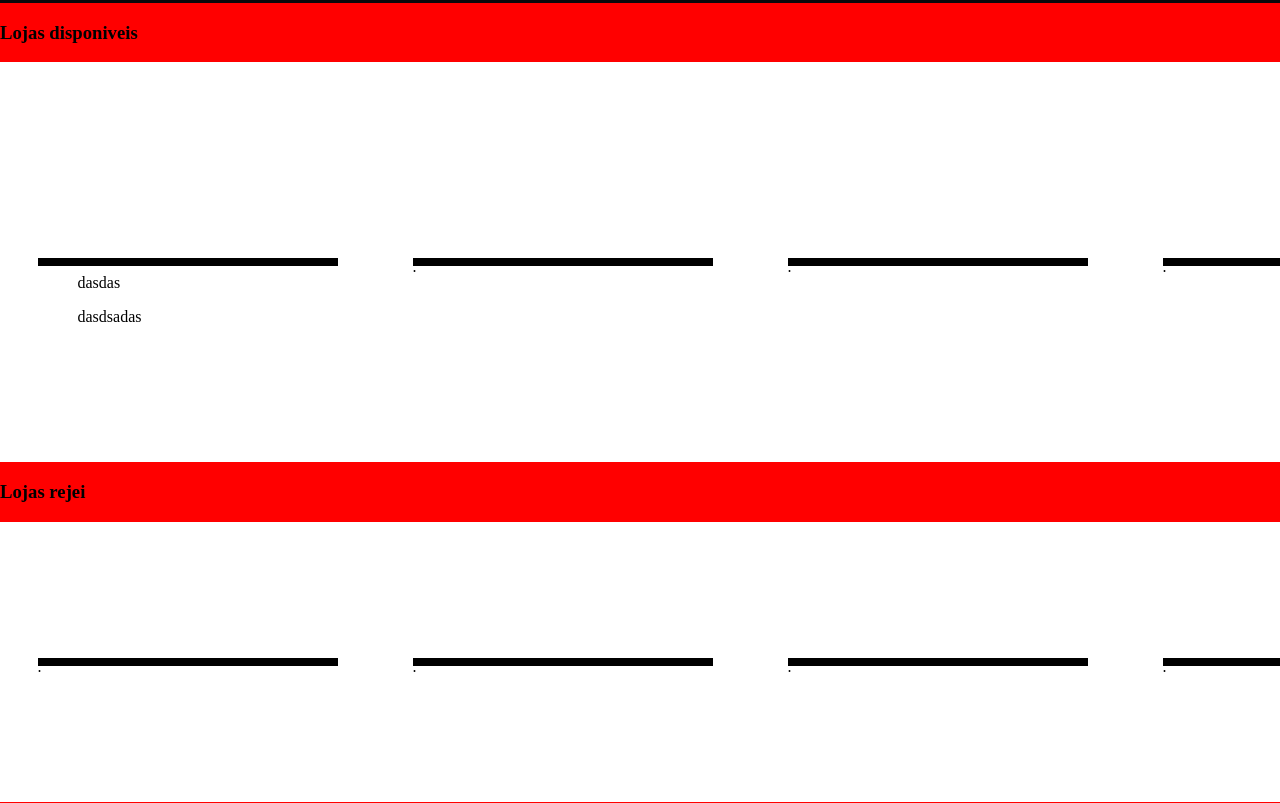
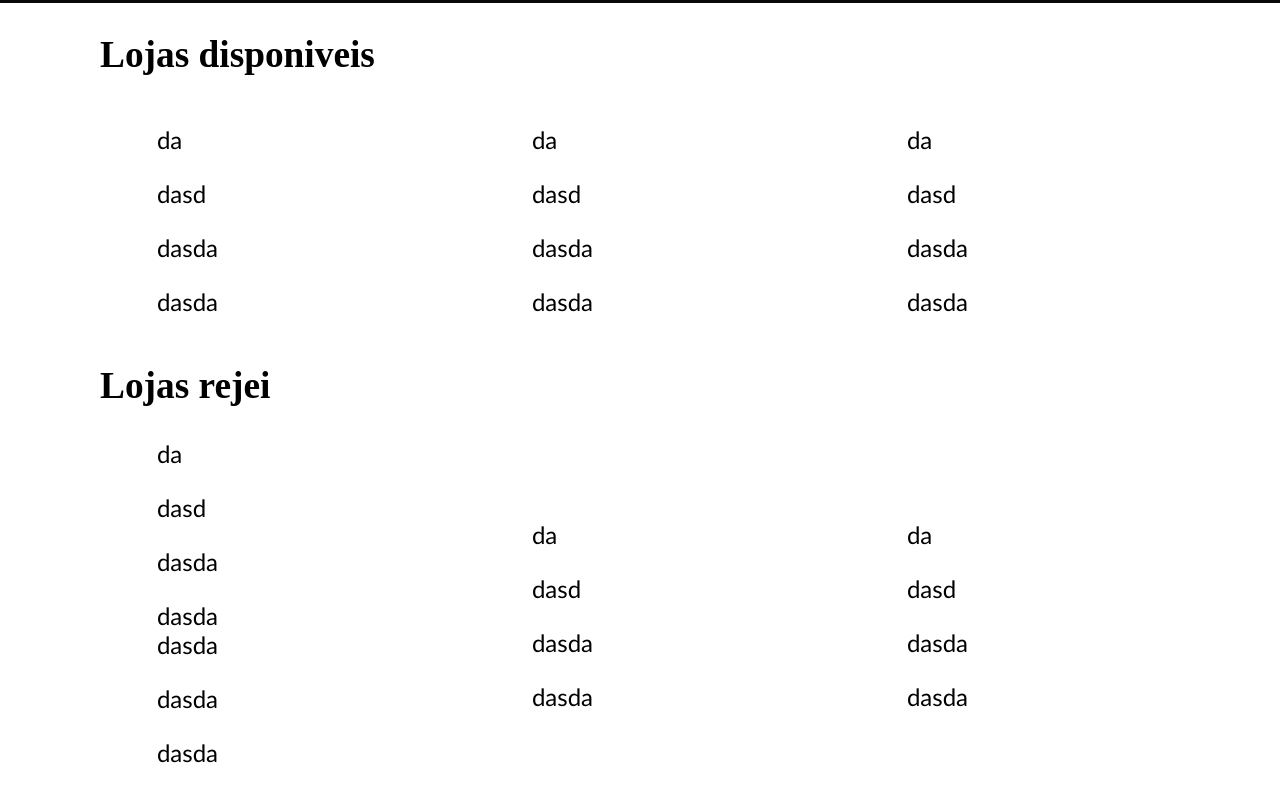
Before and after one commit to caiouehara/ifood, a plain HTML site: page index.html in a window 1280 px wide. Shown: the part 1917-2720 px from the top of the page. Drawn offline with nearby package versions, Linux system fonts and the light colour scheme; a web font is replaced by a local one.

Commit message:
Melhorei aside

```diff
--- a/index.html
+++ b/index.html
@@ -56,24 +56,80 @@
     </div>
     </article>
     <aside id="aside">
+        <div id='separador'></div>
         <h3>Lojas disponiveis</h3>
         <div class="maindiv">
             <div class="coluna">
                 <ul>
-                    <p>dasdas</p>
-                    <p>dasdsadas</p>
+                    <p>da</p>
+                    <p>dasd</p>
+                    <p>dasda</p>
+                    <p>dasda</p>
                 </ul>
             </div>
-            <div class="coluna">.</div>
-            <div class="coluna">.</div>
-            <div class="coluna">.</div>
+            <div class="coluna">
+                    <ul>
+                        <p>da</p>
+                        <p>dasd</p>
+                        <p>dasda</p>
+                        <p>dasda</p>
+                    </ul>
+            </div>
+            <div class="coluna">
+                <ul>
+                    <p>da</p>
+                    <p>dasd</p>
+                    <p>dasda</p>
+                    <p>dasda</p>
+                </ul>
+            </div>
+            <div class="coluna">
+                <ul>
+                    <p>da</p>
+                    <p>dasd</p>
+                    <p>dasda</p>
+                    <p>dasda</p>
+                </ul>
+            </div>
         </div>
-        <h3>Lojas rejei</h3>
+        <div class='separador'></div>
+        <h4>Lojas rejei</h3>
         <div class='maindiv' id="maindiv2">
-            <div class="coluna">.</div>
-            <div class="coluna">.</div>
-            <div class="coluna">.</div>
-            <div class="coluna">.</div>
+            <div class="coluna">
+                <ul>
+                    <p>da</p>
+                    <p>dasd</p>
+                    <p>dasda</p>
+                    <p>dasda</p>
+                    <p>dasda</p>
+                    <p>dasda</p>
+                    <p>dasda</p>
+                </ul>
+            </div>
+            <div class="coluna">
+                <ul>
+                    <p>da</p>
+                    <p>dasd</p>
+                    <p>dasda</p>
+                        <p>dasda</p>
+                </ul>
+            </div>
+            <div class="coluna">
+                <ul>
+                    <p>da</p>
+                    <p>dasd</p>
+                    <p>dasda</p>
+                    <p>dasda</p>
+                </ul>
+            </div>
+            <div class="coluna">
+                <ul>
+                    <p>da</p>
+                    <p>dasd</p>
+                    <p>dasda</p>
+                    <p>dasda</p>
+                </ul>
+            </div>
         </div>
     </aside>
     <footer></footer>
--- a/style.css
+++ b/style.css
@@ -9,7 +9,7 @@ body{
                         'div2 div2 div2 div2 div2 div2'
                         'aside aside aside aside aside aside'
                         'footer footer footer footer footer footer';
-    grid-template-rows: 35vh 60vh 50vh 60vh 35vh 100vh 30vh;
+    grid-template-rows: 35vh 60vh 50vh 60vh 35vh 120vh 30vh;
     grid-template-columns: auto;
     grid-gap: none;
 
@@ -223,8 +223,8 @@ article div:nth-child(2){
 article h3{
     font-family: 'Poppins', sans-serif;
     color: white;
-    margin-bottom: 0px;
     font-size: 30pt;
+    margin-bottom: 0;
 }
 article div:nth-child(2) p{
     color: white;
@@ -235,8 +235,27 @@ article div:nth-child(2) p{
 }
 aside{
     grid-area: aside;
+    background-color: white;
+    margin: 0;
+}
+aside h3{
+    font-size: 28pt;
+    margin: 0;
+    padding: 30px 0 0 100px;
+}
+aside h4{
+    font-size: 28pt;
+    margin-top: 0;
+    margin-bottom: 40px;
+    padding: 0 0 0 100px;
 
-    background-color: red;
+}
+.separador{
+    display: none;
+    background-color: black;
+    height: 1vh;
+    width: 90%;
+    padding-left: 40px;
 }
 .maindiv{
     display: flex;
@@ -244,15 +263,34 @@ aside{
     justify-content: space-around;
 
     background-color: white;
-    height: 50%;
+    height: 30%;
     width: 100%;
     margin: 0;
 }
 .coluna{
-    background-color: black;
+    display: flex;
+    justify-content: center;
+    align-items: center;
+    margin: 0;
 
     width: 20%;
     height: 1vh;
+
+    font-size: 18pt;
+    font-family: 'Gill Sans', 'Gill Sans MT', Calibri, 'Trebuchet MS', sans-serif;
+    color: black;
+}
+.coluna ul{
+    margin: 0;
+    padding: 0;
+}
+.coluna p{
+    margin-top: 0px;
+    margin-bottom: 25px;
+}
+.coluna p:nth-child(4){
+    margin-top: 0px;
+    margin-bottom: 0px;
 }
 #maindiv2{
     height: 35%;
```
